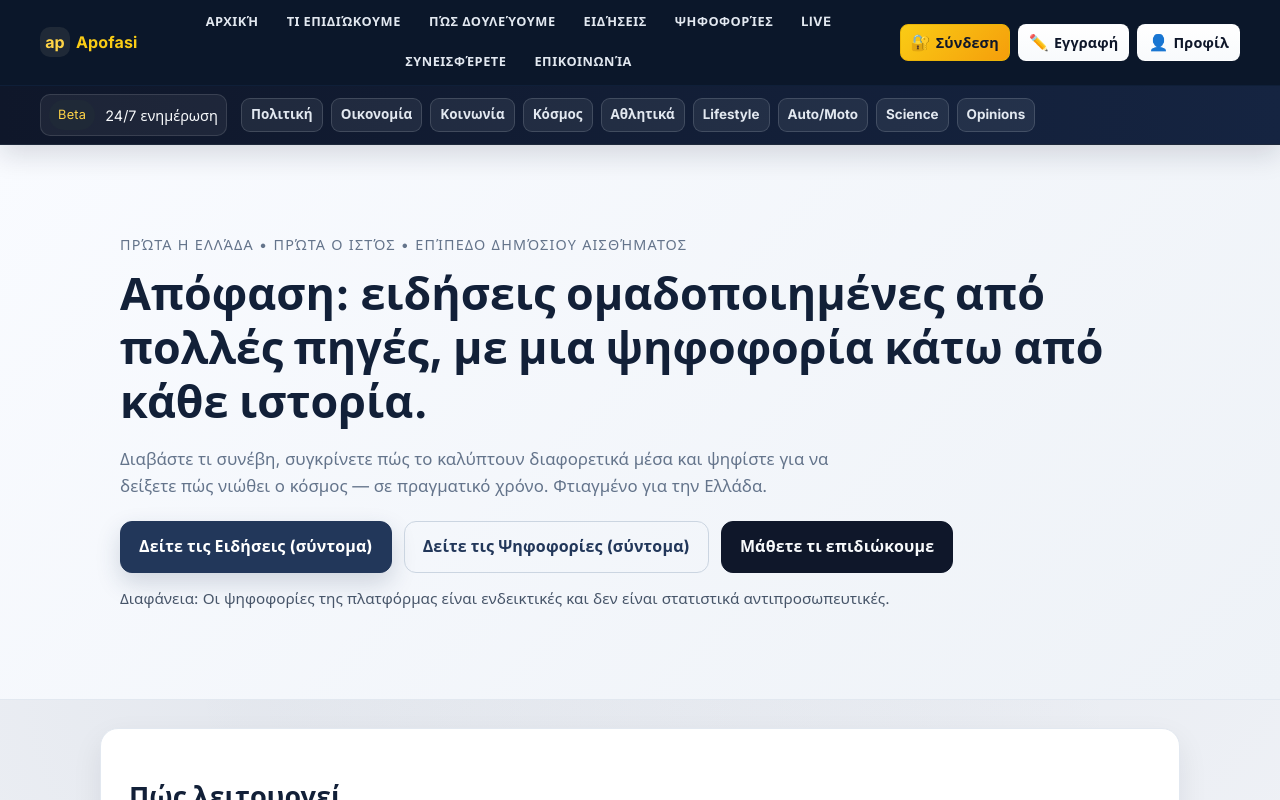
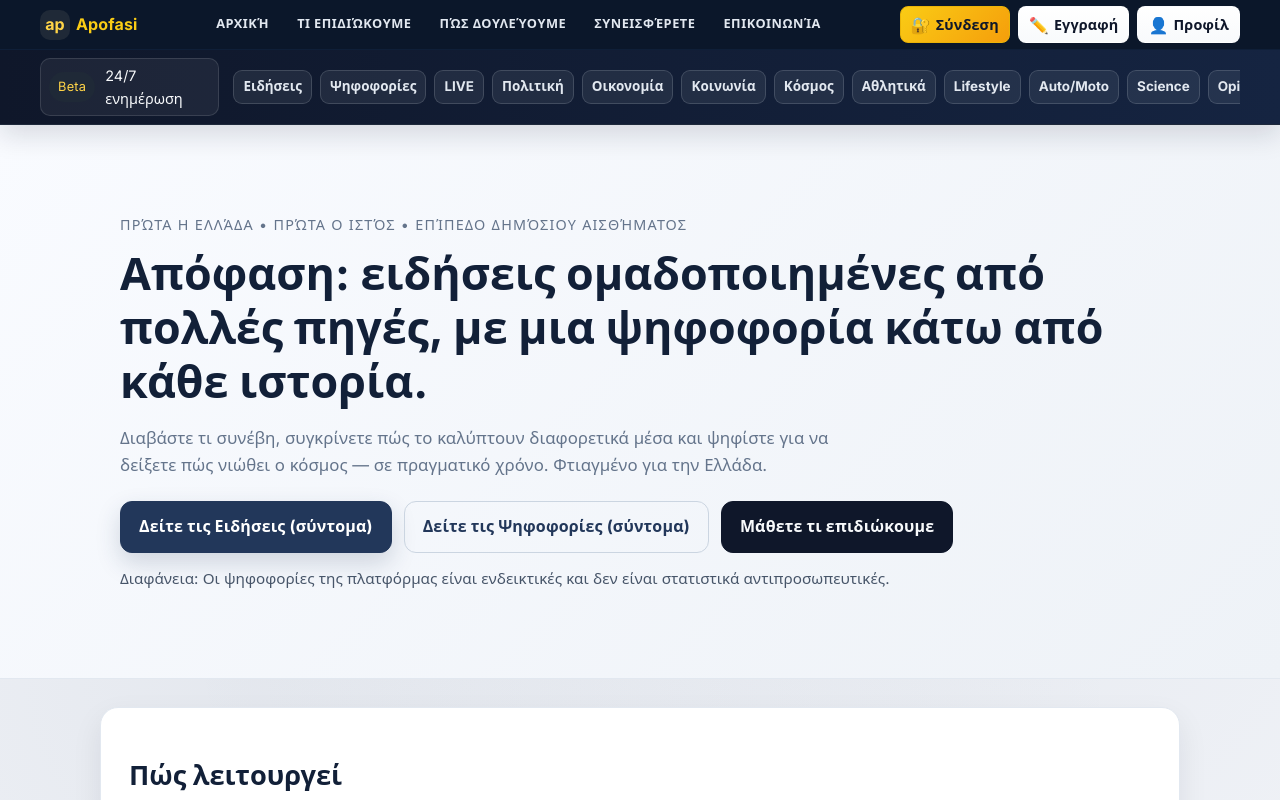
Before and after one commit to Antoniskp/apofasi, a React (Vite) app in the folder client/: page / in a window 1280 px wide. Shown: the top 800 px of the page. Built offline with nearby package versions, Linux system fonts and the light colour scheme; no server answers; a small style sheet from the web is missing.

Commit message:
Move news, polls, and live links to bottom menu

```diff
--- a/client/src/components/MenuBars.jsx
+++ b/client/src/components/MenuBars.jsx
@@ -5,23 +5,23 @@ const topMenu = [
   { label: "Αρχική", to: "/" },
   { label: "Τι επιδιώκουμε", to: "/mission" },
   { label: "Πώς δουλεύουμε", to: "/how-we-do-it" },
-  { label: "Ειδήσεις", to: "/news" },
-  { label: "Ψηφοφορίες", to: "/polls" },
-  { label: "LIVE", to: "/news" },
   { label: "Συνεισφέρετε", to: "/contribute" },
   { label: "Επικοινωνία", to: "/contact" }
 ];
 
 const bottomMenu = [
-  "Πολιτική",
-  "Οικονομία",
-  "Κοινωνία",
-  "Κόσμος",
-  "Αθλητικά",
-  "Lifestyle",
-  "Auto/Moto",
-  "Science",
-  "Opinions"
+  { label: "Ειδήσεις", to: "/news" },
+  { label: "Ψηφοφορίες", to: "/polls" },
+  { label: "LIVE", to: "/news" },
+  { label: "Πολιτική" },
+  { label: "Οικονομία" },
+  { label: "Κοινωνία" },
+  { label: "Κόσμος" },
+  { label: "Αθλητικά" },
+  { label: "Lifestyle" },
+  { label: "Auto/Moto" },
+  { label: "Science" },
+  { label: "Opinions" }
 ];
 
 export default function MenuBars() {
@@ -112,9 +112,15 @@ export default function MenuBars() {
           </div>
           <div className="menu-bottom-list">
             {bottomMenu.map((item) => (
-              <span key={item} className="menu-pill">
-                {item}
-              </span>
+              item.to ? (
+                <Link key={item.label} to={item.to} className="menu-pill" onClick={closeMenu}>
+                  {item.label}
+                </Link>
+              ) : (
+                <span key={item.label} className="menu-pill">
+                  {item.label}
+                </span>
+              )
             ))}
           </div>
         </div>
```
